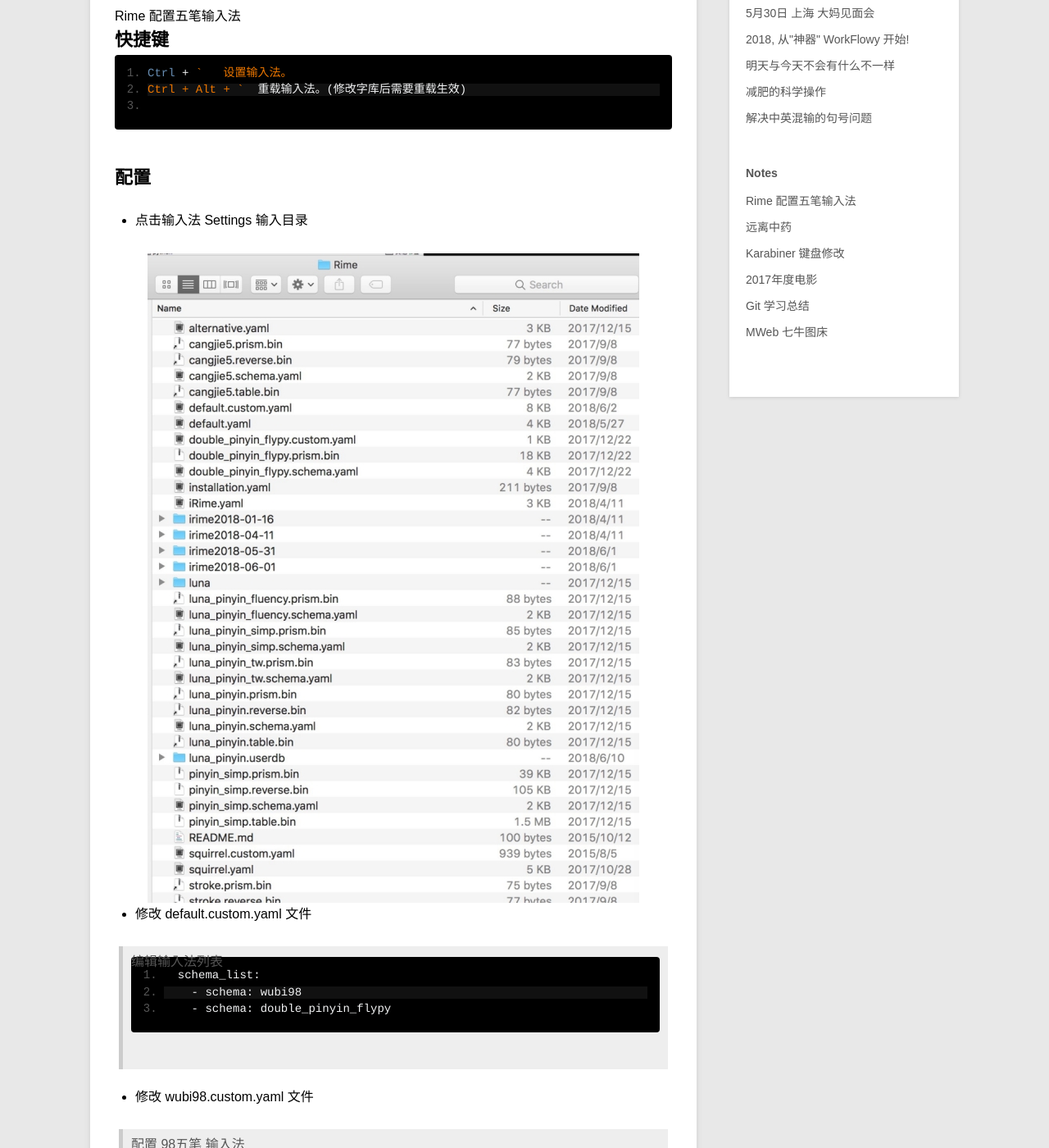
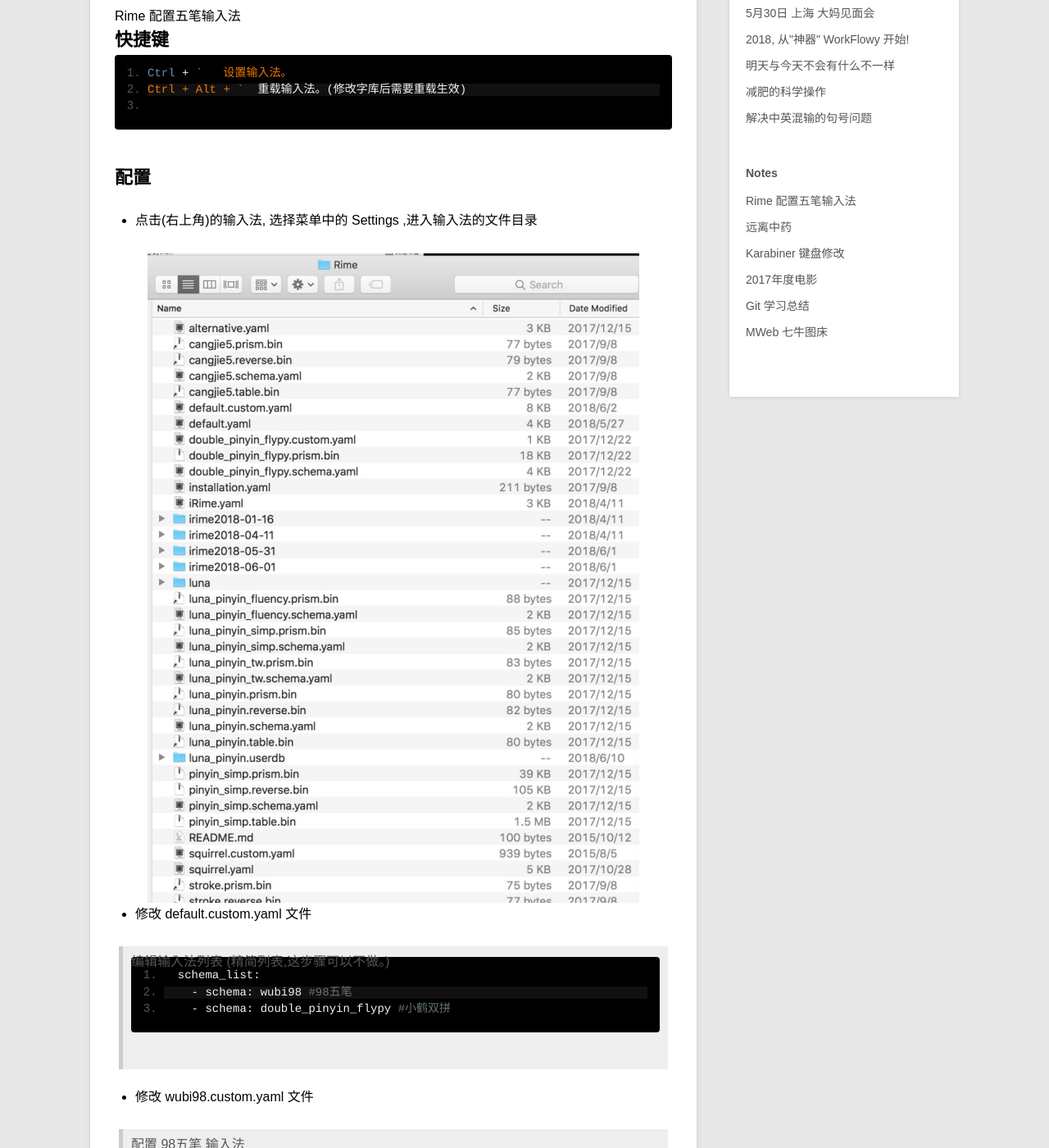
Before and after one commit to linfeng365/linfeng365.github.io, a Jekyll site: the page built from _posts/Notes/2018-06-16-Rime.md, in a window 1280 px wide and 1400 px high, scrolled down 232 px. Shown: the whole window at 82% size. Built offline with Jekyll 4.4.1, drawn with Linux system fonts in a browser that asks for light colours; comment, search, counter and statistics services are not loaded.

Commit message:
2018-06-16 22:46

````diff
--- a/_posts/Notes/2018-06-16-Rime.md
+++ b/_posts/Notes/2018-06-16-Rime.md
@@ -20,7 +20,7 @@
 
 ## 配置
 
-* 点击输入法 Settings 输入目录
+* 点击(右上角)的输入法, 选择菜单中的 Settings ,进入输入法的文件目录
 
 ![Rime.jpg](https://github.com/linfeng365/linfeng365.github.io/blob/master/images/Rime.jpg?raw=true)
 
@@ -28,11 +28,11 @@
 * 修改
 default.custom.yaml 文件
 
-> 编辑输入法列表
+> 编辑输入法列表 (精简列表,这步骤可以不做。)
 ```
   schema_list:
-    - schema: wubi98
-    - schema: double_pinyin_flypy
+    - schema: wubi98 #98五笔
+    - schema: double_pinyin_flypy #小鹤双拼
 ```
 
 
````
